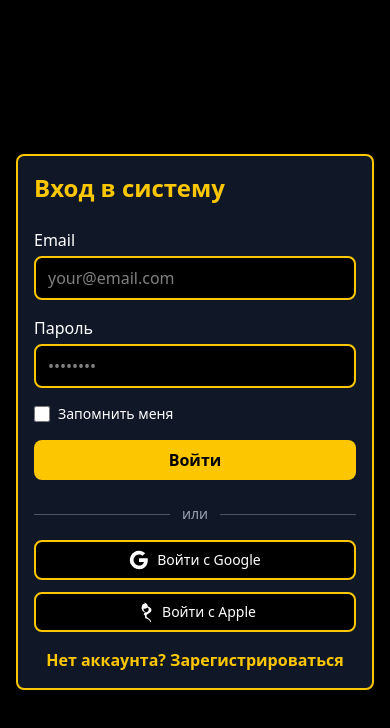
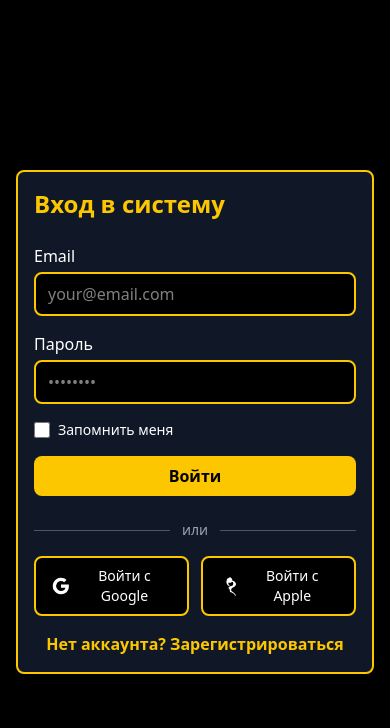
Before and after one commit to AlexGebrah/kablanut, a React (Vite) app: page / in a window 390 px wide. Shown: the top 728 px of the page. Built offline with nearby package versions, Linux system fonts and the light colour scheme.

Commit message:
with google button

```diff
--- a/src/pages/Login.tsx
+++ b/src/pages/Login.tsx
@@ -20,7 +20,7 @@
         (state: RootState) => state.auth,
     )
     useEffect(() => {
-        // Clear any existing errors when the component mounts
+        // Clear any existing errors when component mounts
         dispatch(clearError())
     }, [dispatch])
     useEffect(() => {
@@ -124,7 +124,7 @@
                     <span className="bg-gray-900 px-3 text-sm text-gray-400">или</span>
                     <div className="border-t border-gray-600 w-full"></div>
                 </div>
-                <div className="grid grid-cols-1 sm:grid-cols-2 gap-3">
+                <div className="grid grid-cols-2 gap-3">
                     <button
                         type="button"
                         onClick={handleGoogleLogin}
--- a/src/pages/Register.tsx
+++ b/src/pages/Register.tsx
@@ -1,4 +1,4 @@
-import React, { useEffect, useState } from 'react'
+import { useEffect, useState } from 'react'
 import { useNavigate } from 'react-router-dom'
 import { useDispatch, useSelector } from 'react-redux'
 import { AuthLayout } from '../authorization/components/AuthLayout'
```
